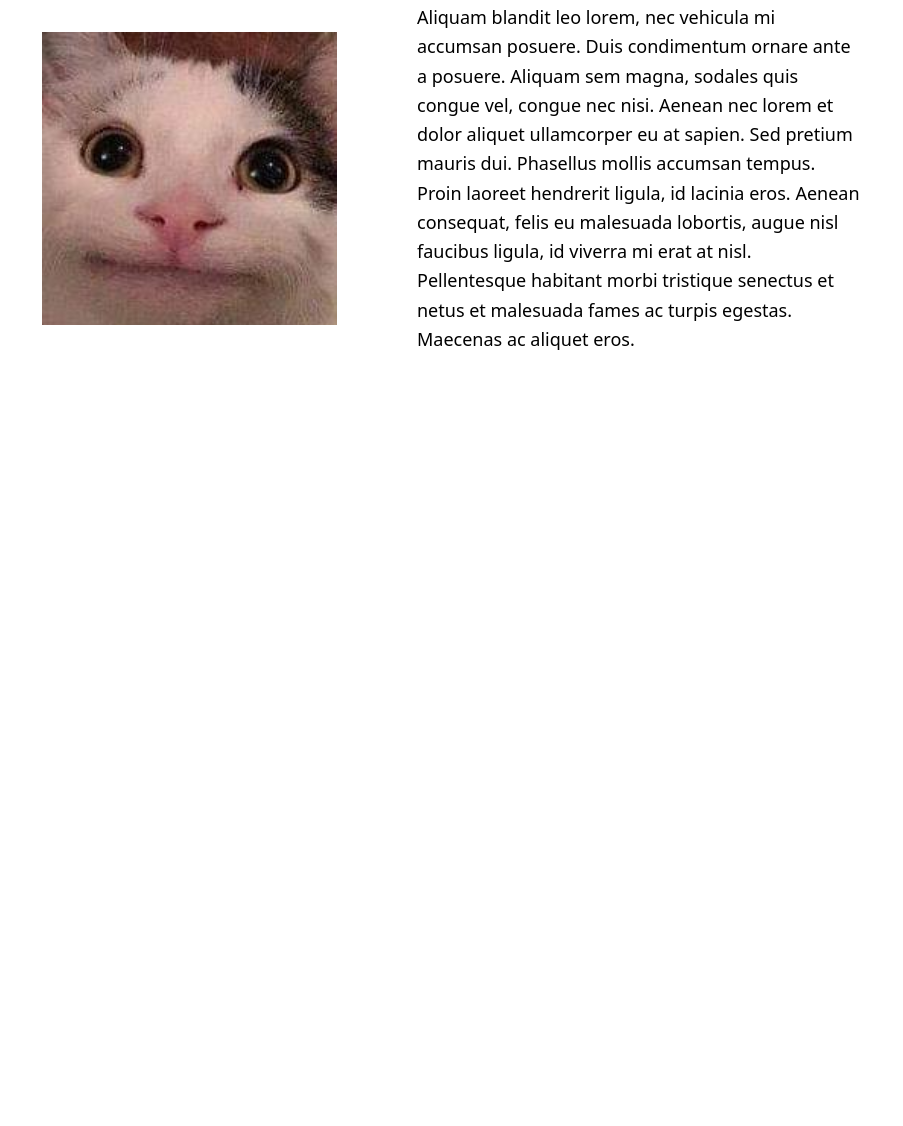
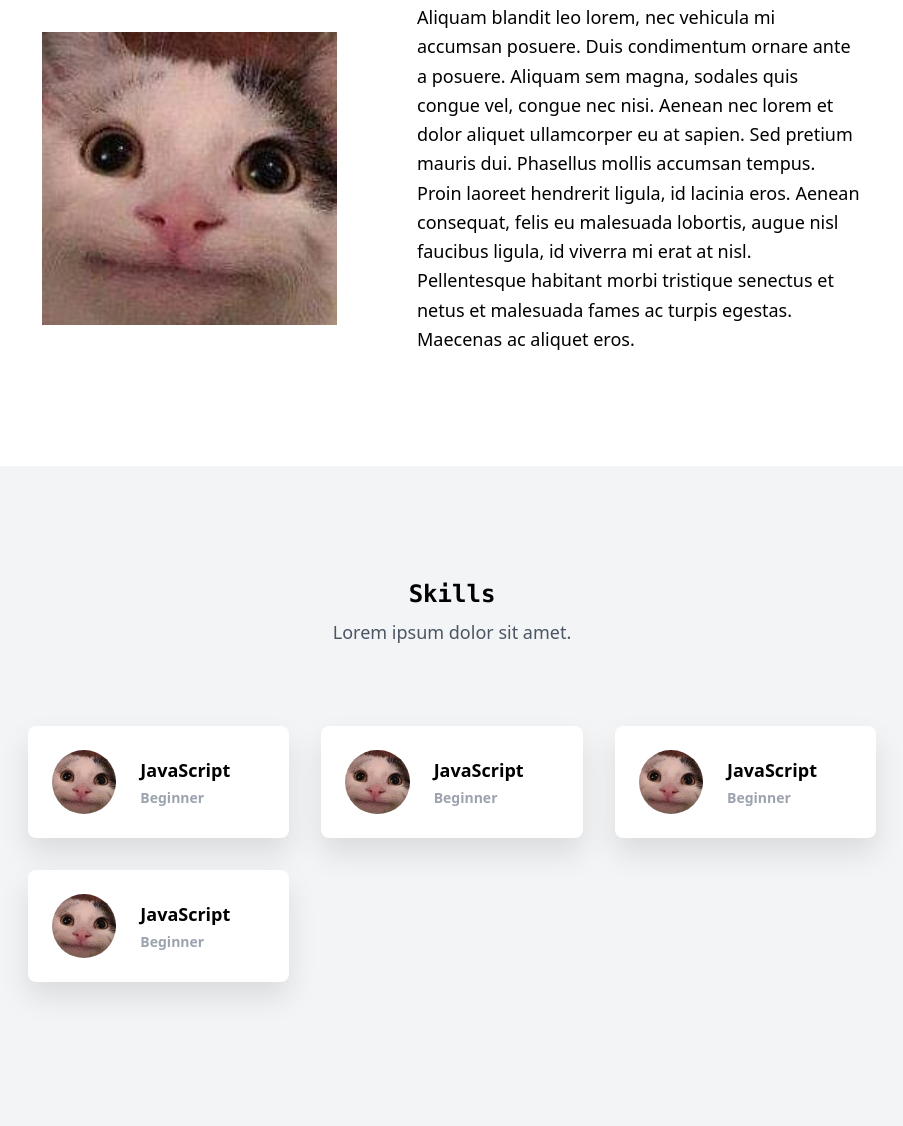
Before and after one commit to iamelse/portofolio-template-flowbite, a website: page public/index.html in a window 1280 px wide. Shown: the part 817-1943 px from the top of the page, without its empty margins (188-1091 px from the left). Before the commit the page ends 1283 px from the top, so only its background shows below. Drawn offline with nearby package versions, Linux system fonts and the light colour scheme.

Commit message:
new: section skills

```diff
--- a/public/index.html
+++ b/public/index.html
@@ -69,6 +69,56 @@
         </div>
     </section>
 
+    <section class="py-28 bg-gray-100" id="skills">
+        <div class="container max-w-7xl mx-auto px-10 2xl:px-0">
+
+            <h2 class="text-2xl font-semibold font-mono text-center">Skills</h2>
+            <p class="text-lg mt-2 text-gray-600 text-center">Lorem ipsum dolor sit amet.</p>
+
+            <div class="flex -mx-4 xl:mx-40 lg:mx-40 mt-20 flex-wrap">
+
+                <div class="md:w-4/12 w-full px-4 pb-8">
+                    <div style="box-shadow: 0px 15px 30px rgba(0, 0, 0, 0.1);" class="bg-white rounded-lg p-6 flex items-center">
+                        <img src="../public/img/ppbeluga.png" class="mr-6 h-16 rounded-full" />
+                        <div>
+                            <h4 class="text-lg font-semibold">JavaScript</h4>
+                            <p class="text-sm text-gray-400 font-semibold mt-1">Beginner</p>
+                        </div>
+                    </div>
+                </div>
+                <div class="md:w-4/12 w-full px-4 pb-8">
+                    <div style="box-shadow: 0px 15px 30px rgba(0, 0, 0, 0.1);" class="bg-white rounded-lg p-6 flex items-center">
+                        <img src="../public/img/ppbeluga.png" class="mr-6 h-16 rounded-full" />
+                        <div>
+                            <h4 class="text-lg font-semibold">JavaScript</h4>
+                            <p class="text-sm text-gray-400 font-semibold mt-1">Beginner</p>
+                        </div>
+                    </div>
+                </div>
+                <div class="md:w-4/12 w-full px-4 pb-8">
+                    <div style="box-shadow: 0px 15px 30px rgba(0, 0, 0, 0.1);" class="bg-white rounded-lg p-6 flex items-center">
+                        <img src="../public/img/ppbeluga.png" class="mr-6 h-16 rounded-full" />
+                        <div>
+                            <h4 class="text-lg font-semibold">JavaScript</h4>
+                            <p class="text-sm text-gray-400 font-semibold mt-1">Beginner</p>
+                        </div>
+                    </div>
+                </div>
+                <div class="md:w-4/12 w-full px-4 pb-8">
+                    <div style="box-shadow: 0px 15px 30px rgba(0, 0, 0, 0.1);" class="bg-white rounded-lg p-6 flex items-center">
+                        <img src="../public/img/ppbeluga.png" class="mr-6 h-16 rounded-full" />
+                        <div>
+                            <h4 class="text-lg font-semibold">JavaScript</h4>
+                            <p class="text-sm text-gray-400 font-semibold mt-1">Beginner</p>
+                        </div>
+                    </div>
+                </div>
+
+                </div>
+            </div>
+        </div>
+    </section>
+
     <script src="https://unpkg.com/flowbite@1.3.4/dist/flowbite.js"></script>
 </body>
 </html>
```
Also changed, not shown: public/css/app.css.
